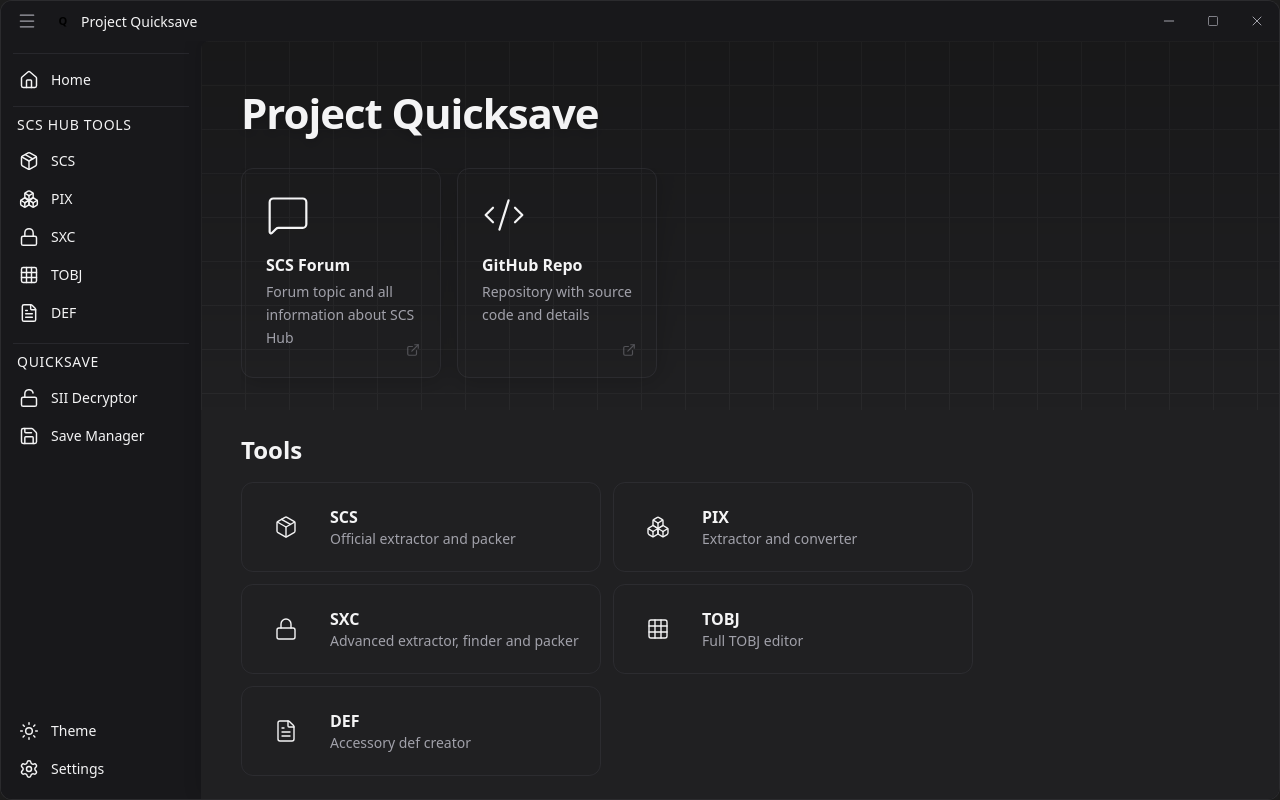
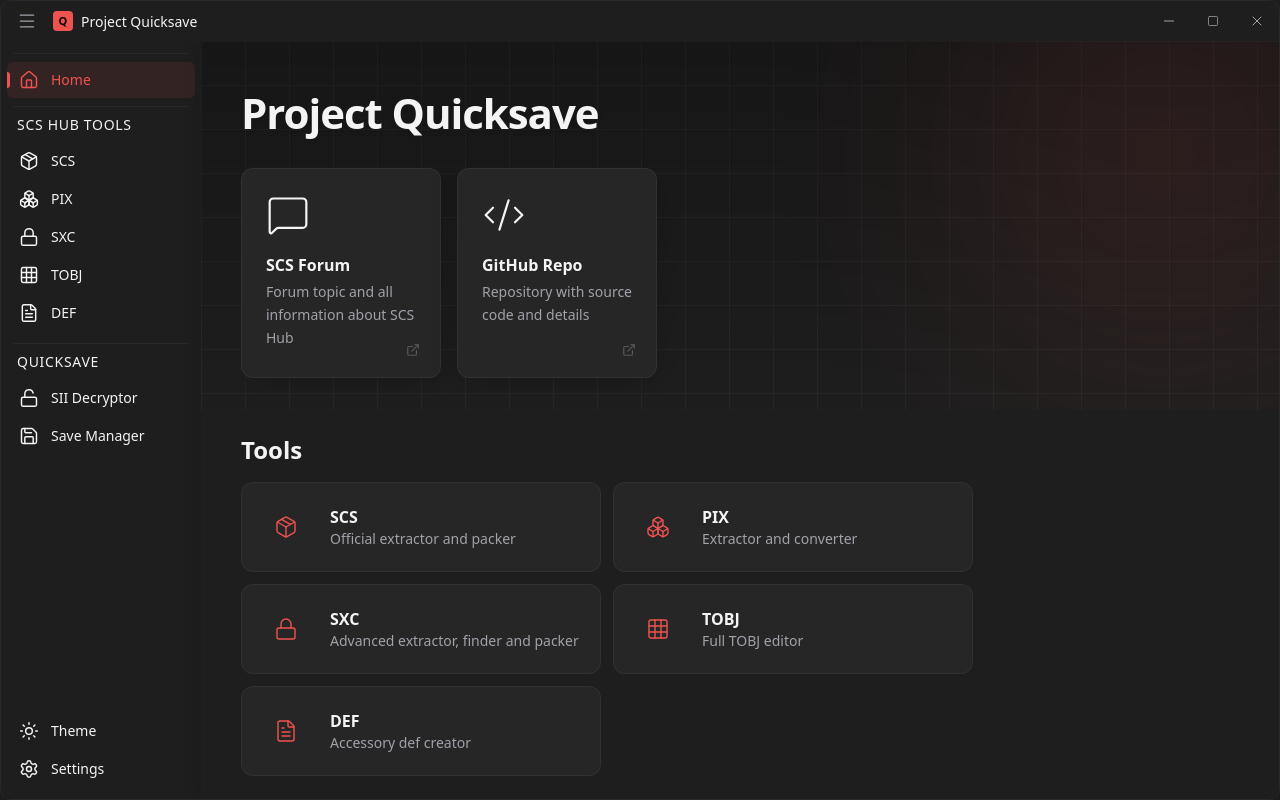
Before and after one commit to Laakdal/quicksave-qui, a React (Vite) app: page / in a window 1280 px wide. Built offline with nearby package versions, Linux system fonts and the light colour scheme.

Commit message:
Update global application styles

```diff
--- a/src/styles.css
+++ b/src/styles.css
@@ -2,20 +2,46 @@
 
 @theme {
   --font-sans: "Outfit", ui-sans-serif, system-ui, sans-serif;
+  --color-accent: rgb(var(--accent));
+  --color-accent-hover: rgb(var(--accent-hover));
+
+  --text-xs: 12px;
+  --text-sm: 14px;
+  --text-base: 16px;
+  --text-lg: 18px;
+  --text-xl: 20px;
+  --text-2xl: 24px;
+  --text-3xl: 30px;
 }
 
 @layer base {
   :root {
-    /* Dark Theme (Default) */
+
     --bg-app: #1e1e1e;
-    --bg-sidebar: #18181b;
-    --bg-main: #202022;
+    --bg-sidebar: #1e1e1e;
+    --bg-main: #1e1e1e;
     --text-primary: #f4f4f5;
     --text-secondary: #a1a1aa;
     --text-sidebar-primary: #f4f4f5;
     --text-sidebar-secondary: #a1a1aa;
-    --border-subtle: rgba(63, 63, 70, 0.4);
-    --accent: #24c8db;
+    --border-subtle: rgba(255, 255, 255, 0.05);
+
+    --accent: 239 83 80;
+    --accent-hover: 229 57 53;
+    --panel-dark: 38 38 38;
+    --panel-darker: 30 30 30;
+
+    --zinc-100: 244 244 245;
+    --zinc-200: 228 228 231;
+    --zinc-300: 212 212 216;
+    --zinc-400: 161 161 170;
+    --zinc-500: 113 113 122;
+    --zinc-600: 82 82 91;
+    --zinc-700: 63 63 70;
+    --zinc-800: 39 39 42;
+    --zinc-850: 32 32 34;
+    --zinc-900: 24 24 27;
+    --zinc-950: 9 9 11;
   }
 
   .theme-light {
@@ -27,10 +53,19 @@
     --text-sidebar-primary: #18181b;
     --text-sidebar-secondary: #71717a;
     --border-subtle: rgba(0, 0, 0, 0.08);
-    --accent: #0891b2;
+
+    --accent: 8 145 178;
+    --accent-hover: 14 116 144;
+    --panel-dark: 244 244 245;
+    --panel-darker: 228 228 231;
+
+    --zinc-800: 228 228 231;
+    --zinc-850: 244 244 245;
+    --zinc-900: 255 255 255;
+    --zinc-950: 244 244 245;
   }
 
-  .theme-hybrid {
+  /* .theme-hybrid {
     --bg-app: #18181b;
     --bg-sidebar: #18181b;
     --bg-main: #ffffff;
@@ -39,50 +74,92 @@
     --text-sidebar-primary: #f4f4f5;
     --text-sidebar-secondary: #a1a1aa;
     --border-subtle: rgba(255, 255, 255, 0.08);
-    --accent: #24c8db;
+
+    --accent: 36 200 219;
+    --accent-hover: 27 160 176;
+    --panel-dark: 28 28 31;
+    --panel-darker: 18 18 20;
+  } */
+/*
+  .theme-blue {
+
+    --bg-app: #0b1929;
+    --bg-sidebar: #0d1f3c;
+    --bg-main: #111e33;
+    --text-primary: #e3e8f0;
+    --text-secondary: #7b8faa;
+    --text-sidebar-primary: #e3e8f0;
+    --text-sidebar-secondary: #8899b0;
+    --border-subtle: rgba(100, 150, 220, 0.12);
+
+    --accent: 26 115 232;
+    --accent-hover: 21 87 176;
+    --panel-dark: 10 22 40;
+    --panel-darker: 8 20 34;
+
+    --zinc-100: 227 232 240;
+    --zinc-200: 208 221 232;
+    --zinc-300: 192 208 224;
+    --zinc-400: 123 143 170;
+    --zinc-500: 90 122 155;
+    --zinc-600: 30 58 95;
+    --zinc-700: 26 51 85;
+    --zinc-800: 30 58 95;
+    --zinc-850: 17 30 51;
+    --zinc-900: 13 31 60;
+    --zinc-950: 11 25 41;
   }
+  */
 
   html, body {
     @apply bg-transparent font-sans overflow-hidden m-0 p-0 transition-colors duration-300;
     background-color: var(--bg-app);
     color: var(--text-primary);
+    font-size: 16px;
   }
 
-  /*
-   * FIX: Tailwind's global `*::before` reset destroys Monaco Editor's icons.
-   * We must force the `.codicon` elements to retain their custom font.
-   */
+  h1, h2, h3, h4, h5, h6 {
+    font-size: 24px;
+  }
+
+  button, .btn {
+    font-size: 14px;
+  }
+
+  .description, .desc, small {
+    font-size: 14px;
+  }
+
   .codicon, .codicon::before, .codicon::after {
     font-family: "codicon" !important;
   }
 }
 
-/* Custom scrollbar for the 180k line editor */
 ::-webkit-scrollbar {
   width: 12px;
   height: 12px;
 }
 
 ::-webkit-scrollbar-track {
-  @apply bg-zinc-900;
+  background-color: rgb(var(--zinc-900));
 }
 
 ::-webkit-scrollbar-thumb {
-  @apply bg-zinc-700 rounded-full border-4 border-solid border-zinc-900;
+  background-color: rgb(var(--zinc-700));
+  border-radius: 9999px;
+  border: 4px solid rgb(var(--zinc-900));
 }
 
 ::-webkit-scrollbar-thumb:hover {
-  @apply bg-zinc-600;
+  background-color: rgb(var(--zinc-600));
 }
 
-/* Hide spin buttons for Chrome, Safari, Edge, Opera */
 input::-webkit-outer-spin-button,
 input::-webkit-inner-spin-button {
   -webkit-appearance: none;
   margin: 0;
 }
 
-/* Hide spin buttons for Firefox */
 input[type=number] {
   -moz-appearance: textfield;
 }
```
